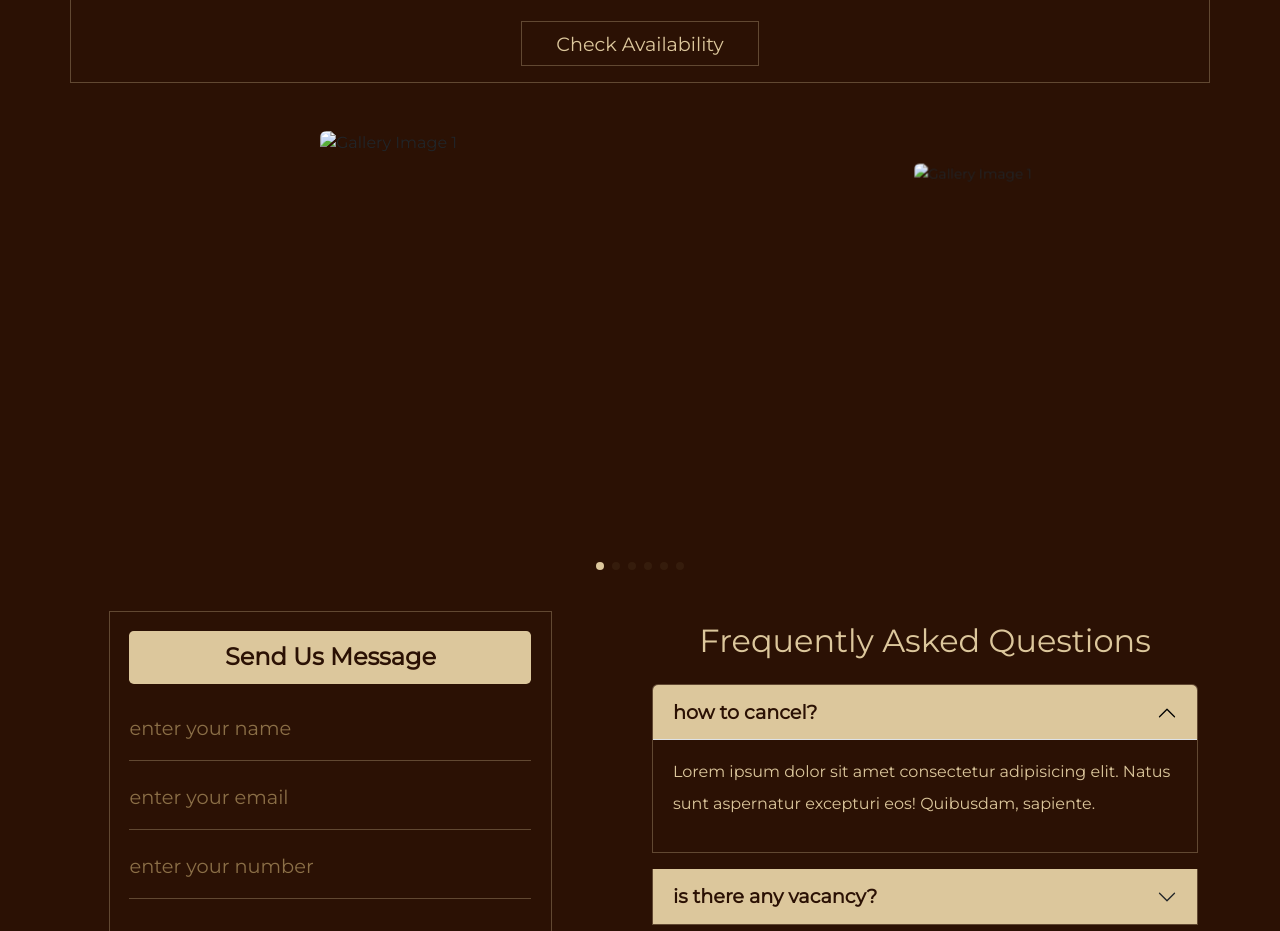
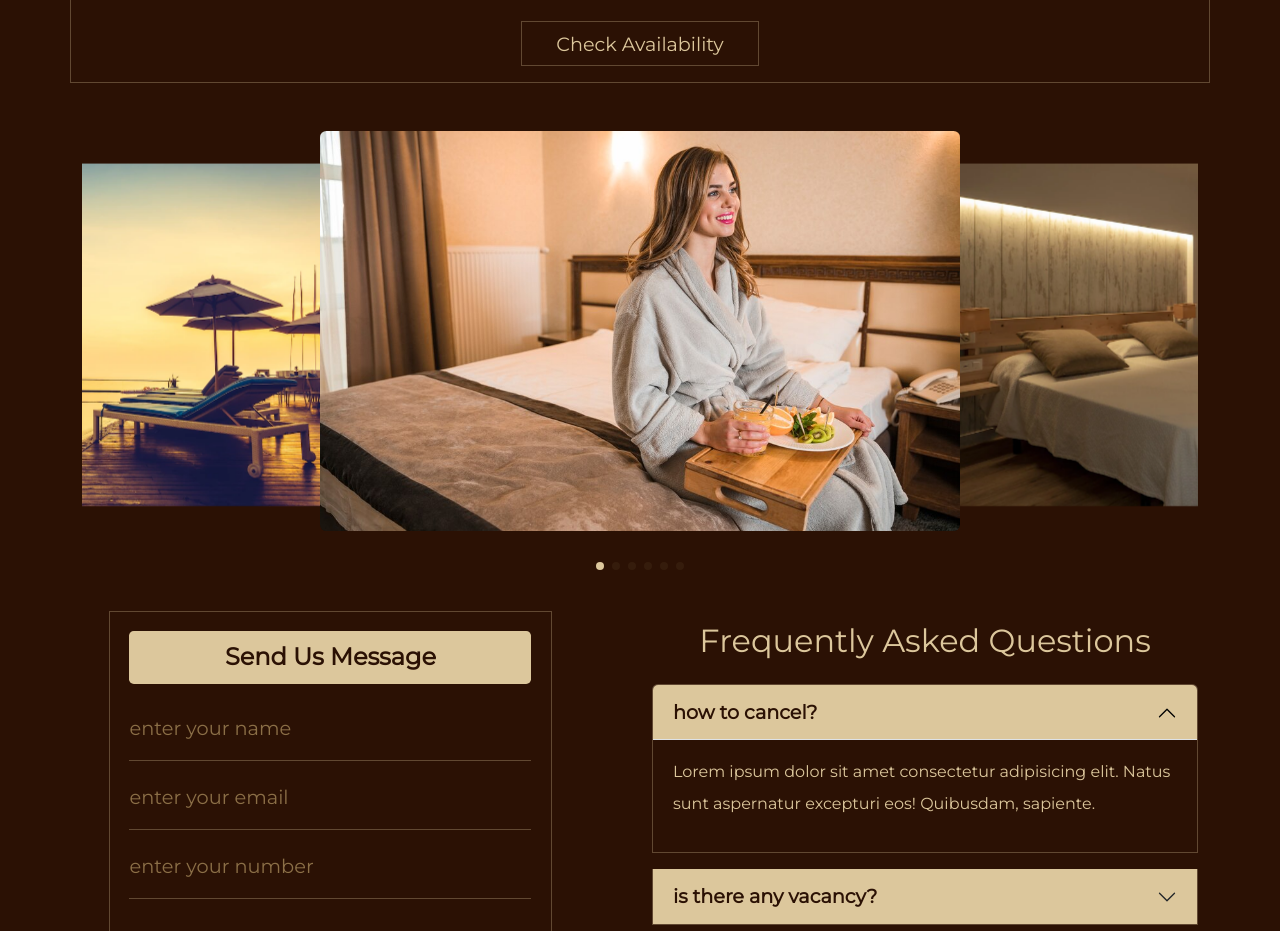
Before and after one commit to marcofcp/Hotel-Booking, a plain HTML site: page index.html in a window 1280 px wide. Shown: the part 4321-5252 px from the top of the page. Drawn offline with nearby package versions, Linux system fonts and the light colour scheme; the site is published under a folder, as on GitHub Pages, so addresses that start at the root find nothing.

```diff
--- a/index.html
+++ b/index.html
@@ -309,12 +309,12 @@
             <!-- Additional required wrapper -->
             <div class="swiper-wrapper">
                 <!-- Slides -->
-                <img src="/images/gallery-img-1.jpg" alt="Gallery Image 1" class="swiper-slide">
-                <img src="/images/gallery-img-2.webp" alt="Gallery Image 1" class="swiper-slide">
-                <img src="/images/gallery-img-3.webp" alt="Gallery Image 1" class="swiper-slide">
-                <img src="/images/gallery-img-4.webp" alt="Gallery Image 1" class="swiper-slide">
-                <img src="/images/gallery-img-5.webp" alt="Gallery Image 1" class="swiper-slide">
-                <img src="/images/gallery-img-6.webp" alt="Gallery Image 1" class="swiper-slide">
+                <img src="./images/gallery-img-1.jpg" alt="Gallery Image 1" class="swiper-slide">
+                <img src="./images/gallery-img-2.webp" alt="Gallery Image 1" class="swiper-slide">
+                <img src="./images/gallery-img-3.webp" alt="Gallery Image 1" class="swiper-slide">
+                <img src="./images/gallery-img-4.webp" alt="Gallery Image 1" class="swiper-slide">
+                <img src="./images/gallery-img-5.webp" alt="Gallery Image 1" class="swiper-slide">
+                <img src="./images/gallery-img-6.webp" alt="Gallery Image 1" class="swiper-slide">
             </div>
                 <!-- If we need pagination -->
                 <div class="swiper-pagination"></div>
```
